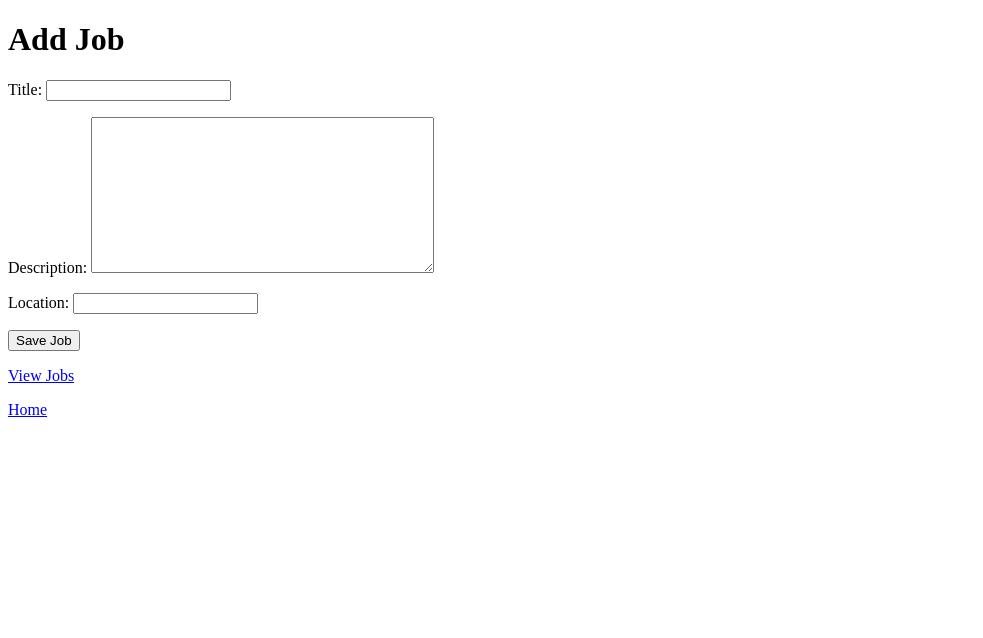
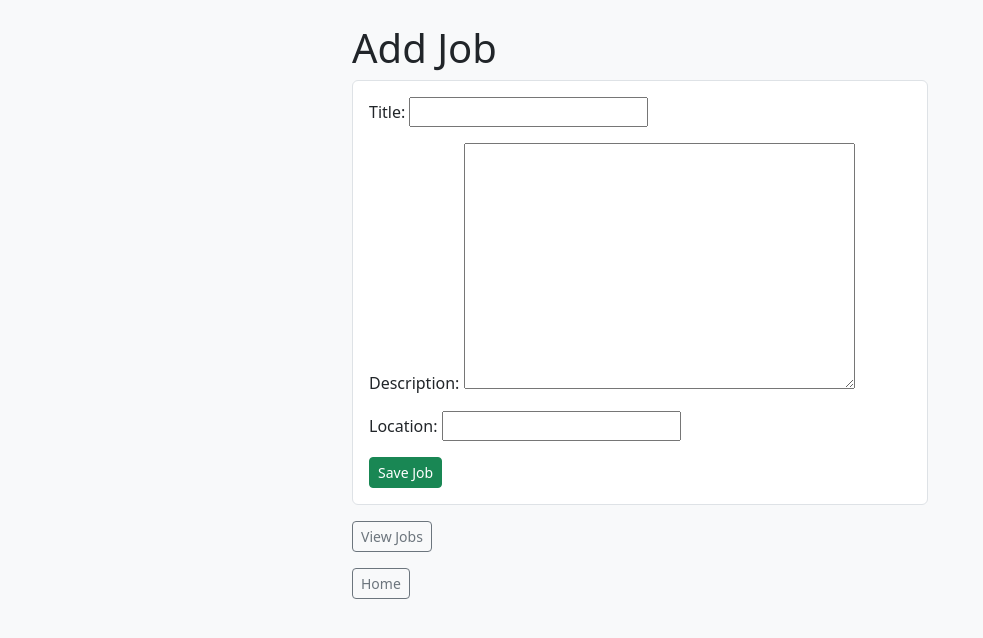
Before and after one commit to Alexchiper1/AgriHiredCulture, a Django app: template core/templates/core/add_job.html in a window 1280 px wide. Shown: the top 638 px of the page, without its empty margins (0-983 px from the left). Run offline with Django 5.2, Linux system fonts and the light colour scheme; the template is opened without the code that fills it: values that come from a table or form of the project are taken from there, others are empty.

Commit message:
Designed the add job page

```diff
--- a/core/templates/core/add_job.html
+++ b/core/templates/core/add_job.html
@@ -4,17 +4,20 @@
     <meta charset="UTF-8">
     <meta name="viewport" content="width=device-width, initial-scale=1.0">
     <title>Add Job</title>
+    <link href="https://cdn.jsdelivr.net/npm/bootstrap@5.3.3/dist/css/bootstrap.min.css" rel="stylesheet">
 </head>
-<body>
+<body class="bg-light">
+    <div class="container py-4" style="max-width: 600px;">
     <h1>Add Job</h1>
 
-    <form method="post">
+    <form method="post" class="bg-white border rounded p-3">
         {% csrf_token %}
         {{ form.as_p }}
-        <button type="submit">Save Job</button>
+        <button type="submit" class="btn btn-success btn-sm">Save Job</button>
     </form>
 
-    <p><a href="/jobs/">View Jobs</a></p>
-    <p><a href="/">Home</a></p>
+    <p class="mt-3"><a href="/jobs/" class="btn btn-outline-secondary btn-sm">View Jobs</a></p>
+    <p><a href="/" class="btn btn-outline-secondary btn-sm">Home</a></p>
+    </div>
 </body>
 </html>
```
Also changed, not shown: db.sqlite3.
